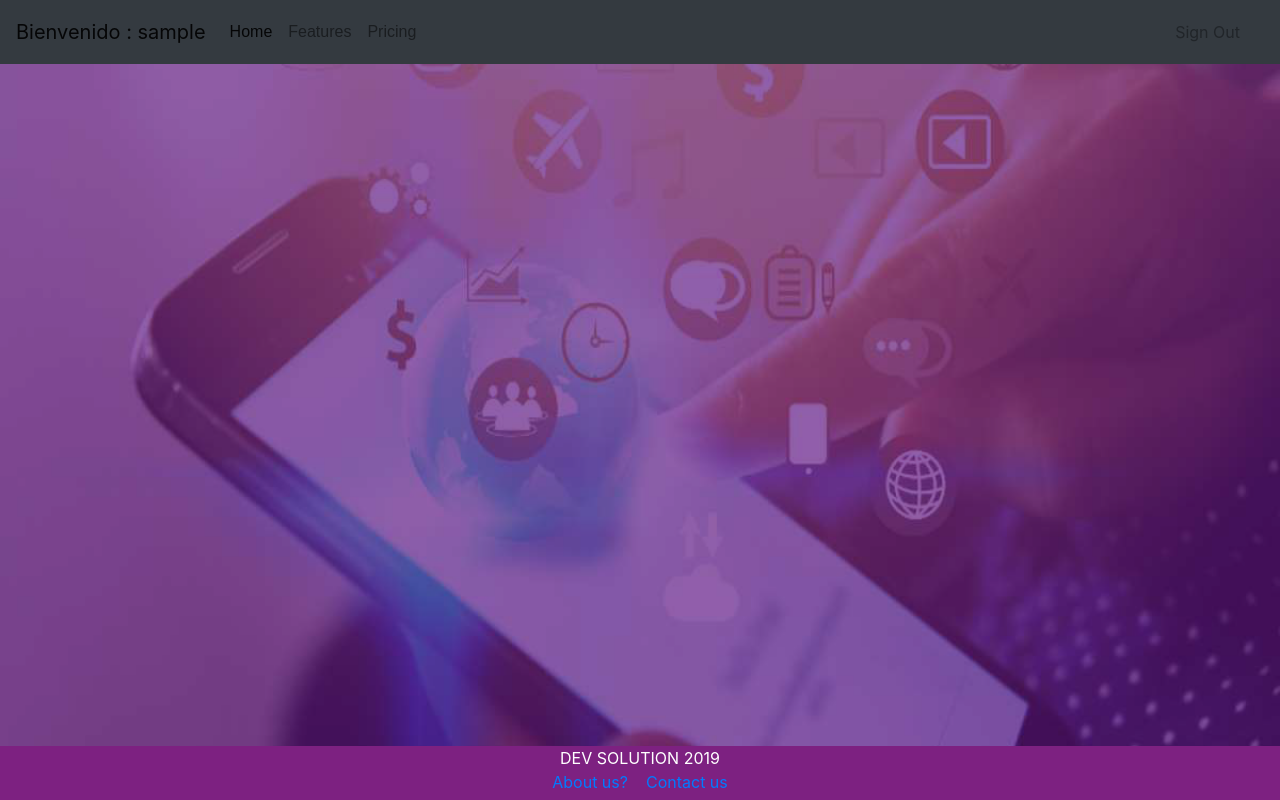
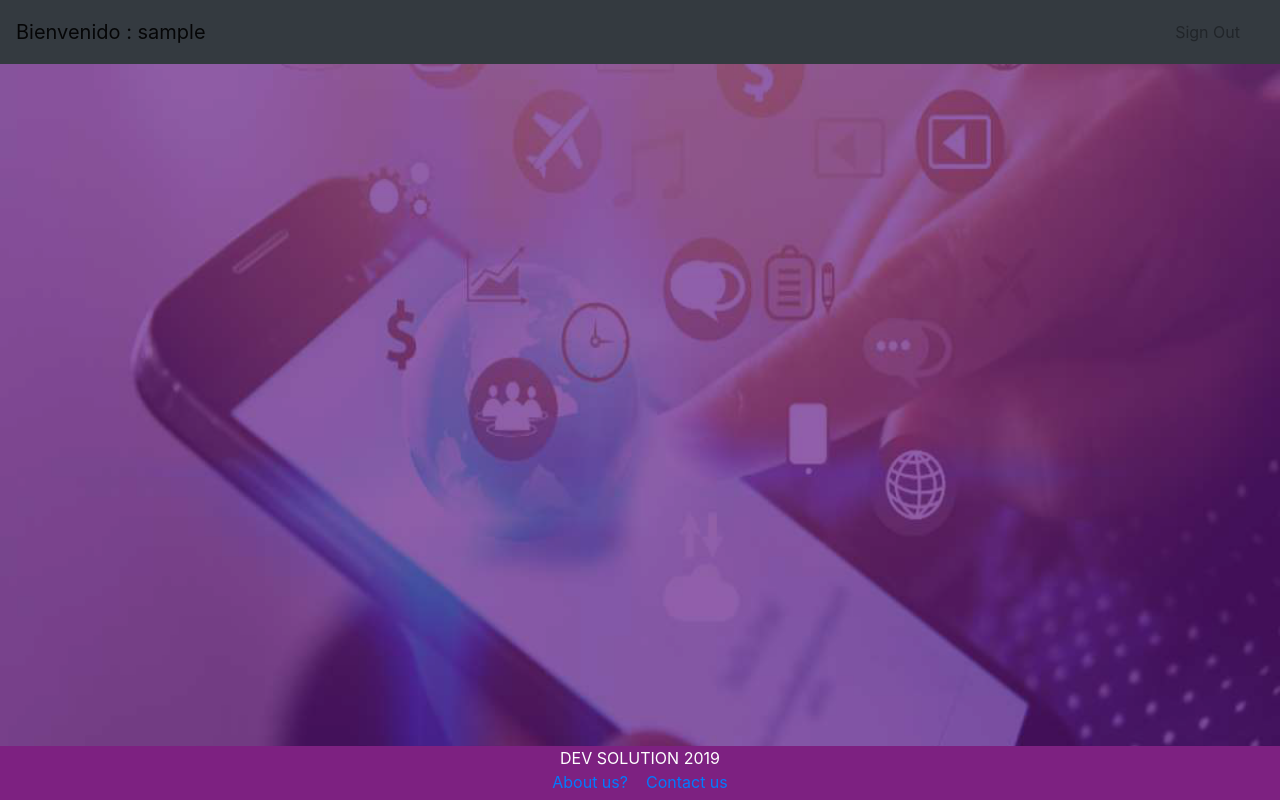
Before and after one commit to SteamDevs/Agent-View, an Angular app: page /#/home in a window 1280 px wide. Built offline with nearby package versions, Linux system fonts and the light colour scheme; sample sign-in values are in the browser's storage.

Commit message:
fixed nav

```diff
--- a/src/app/core/home/home.component.html
+++ b/src/app/core/home/home.component.html
@@ -6,13 +6,13 @@
   <div class="collapse navbar-collapse" id="navbarText">
     <ul class="navbar-nav mr-auto">
       <li class="nav-item active">
-        <a class="nav-link" href="#">Home <span class="sr-only">(current)</span></a>
+        <a class="nav-link" href="#"> <span class="sr-only">(current)</span></a>
       </li>
       <li class="nav-item">
-        <a class="nav-link" href="#">Features</a>
+        <a class="nav-link" href="#"></a>
       </li>
       <li class="nav-item">
-        <a class="nav-link" href="#">Pricing</a>
+        <a class="nav-link" href="#"></a>
       </li>
     </ul>
     <span class="navbar-text">
```
